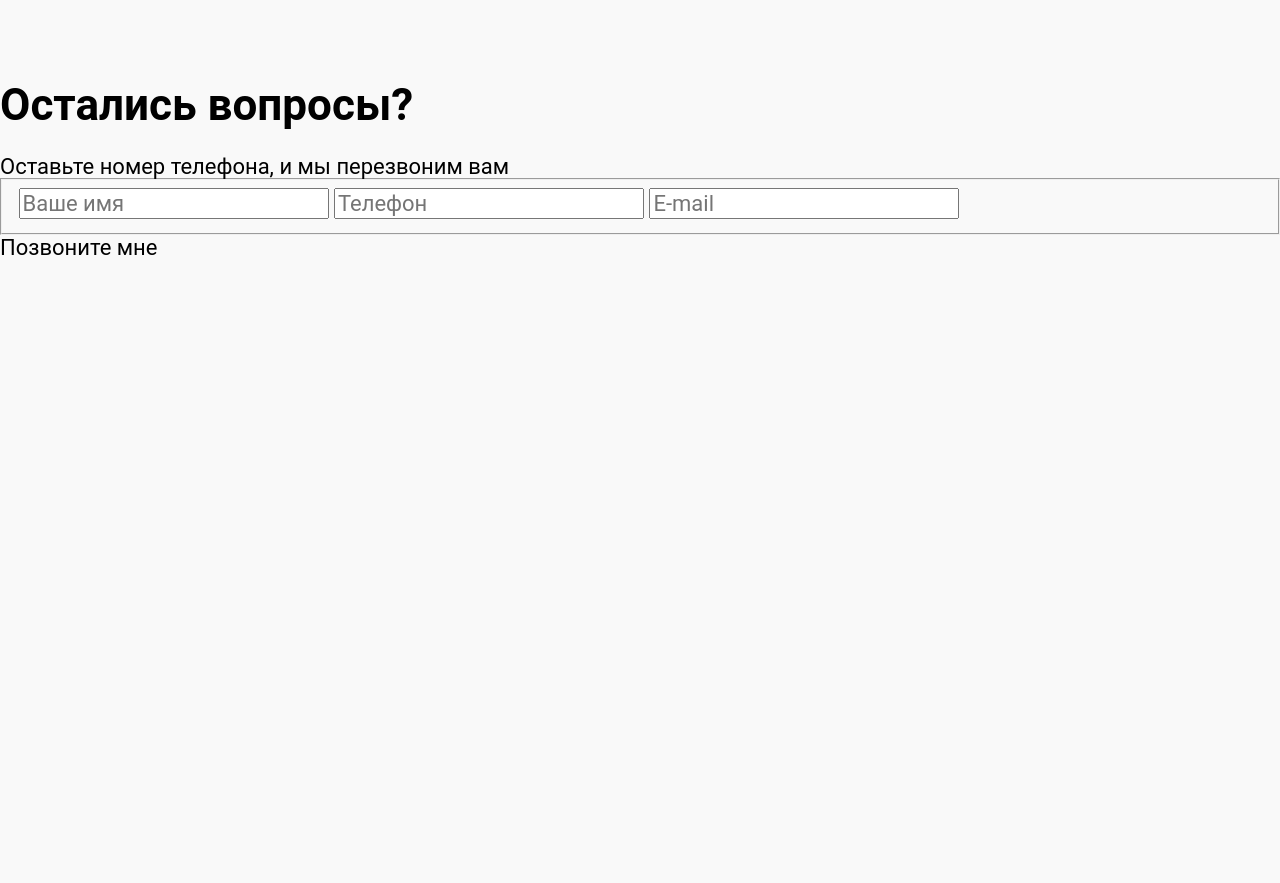
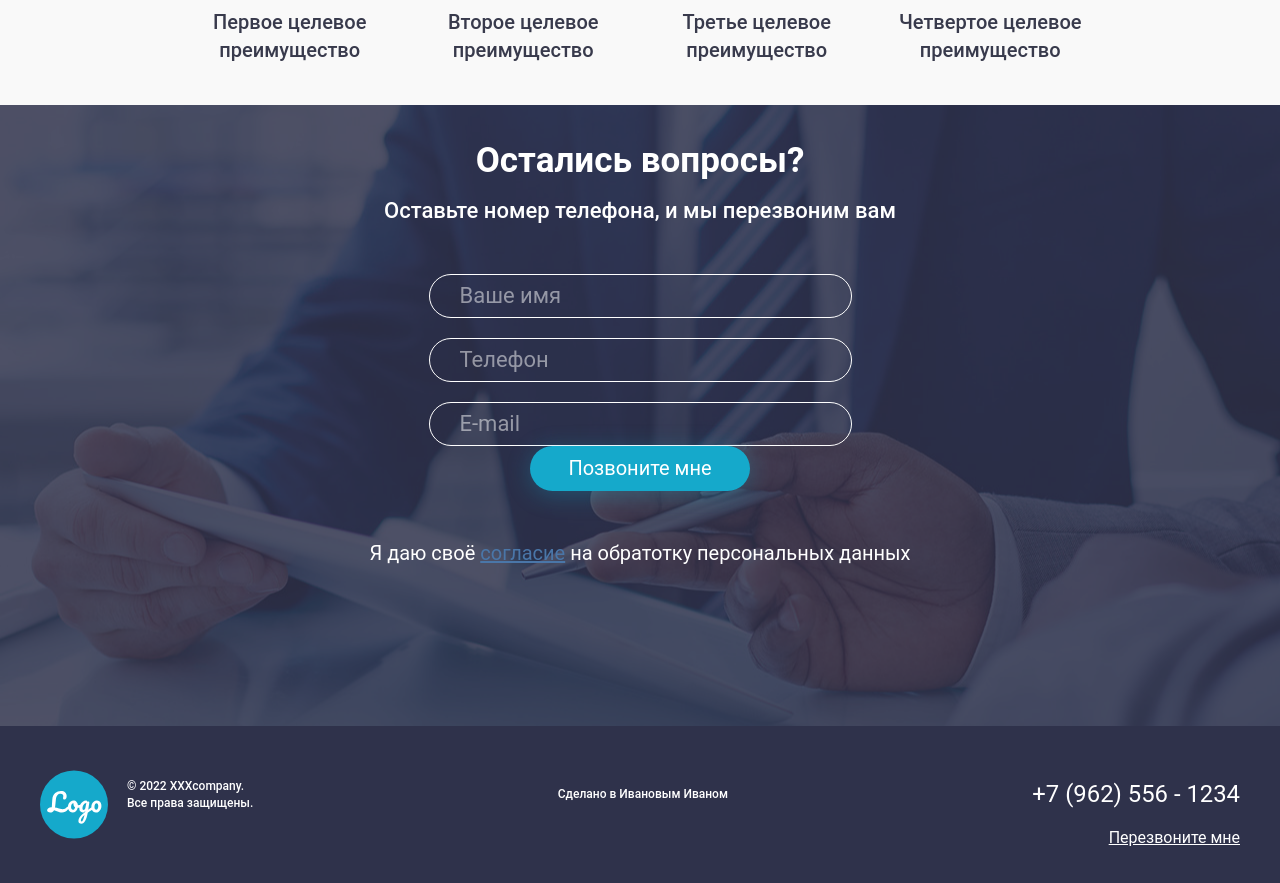
Before and after one commit to KozinaOlga/template_hometask, a plain HTML site: page index.html in a window 1280 px wide. Shown: the part 1143-2026 px from the top of the page. Before the commit the page ends 1438 px from the top, so only its background shows below. Drawn offline with Linux system fonts and the light colour scheme.

Commit message:
исправление ошибок

```diff
--- /dev/null
+++ b/css/footer.css
@@ -0,0 +1,59 @@
+.footer {
+    background-color: #2F324B;
+    max-width: 1600px;
+    margin: 0 auto;
+}
+
+.footer__logo {
+    margin-right: 19px;
+}
+
+.footer__container {
+    display: flex;
+    width: 1200px;
+}
+
+
+.footer__list {
+    display: flex;
+    justify-content: space-between;
+    align-items: center;
+    width: 1113px;
+    height: 68px;
+}
+
+.footer__item-text {
+    width: 127px;
+    font-weight: 500;
+    font-size: 12px;
+    line-height: 17px;
+    color: #fff;
+}
+
+.footer__item-text-width {
+    width: 171px;
+    font-weight: 500;
+    font-size: 12px;
+    line-height: 17px;
+    color: #fff;
+}
+
+.footer__navigation-column {
+    display: flex;
+    flex-direction: column;
+    align-items: flex-end;
+}
+
+.footer__phone {
+    font-weight: 400;
+    font-size: 23.85px;
+    line-height: 27.95px;
+    color: #fff;
+}
+
+.footer__btn {
+    font-size: 16px;
+    line-height: 18.75px;
+    color: #fff;
+    text-decoration: underline;
+}
--- a/css/present-two.css
+++ b/css/present-two.css
@@ -11,12 +11,14 @@
     line-height: 41.02px;
     text-align: center;
     width: 884px;
+    margin-bottom: 25px;
 }
 
 .present-two__par {
     font-weight: 500;
     line-height: 25.78px;
     text-align: center;
+    margin-bottom: 35px;
 }
 
 .present-two__par:after {
@@ -44,18 +46,19 @@
     line-height: 25.31px;
     text-align: center;
     width: 884px;
+    margin-bottom: 50px;
 }
 
 .present-two__circle {
     display: flex;
+    justify-content: center;
+    /* gap: 50px; */
     justify-content: space-around;
     /* counter-reset: list; */
     counter-reset: numbers;
     width: 934px;
-    border: 2px solid red;
     text-align: center;
-    height: 195px;
-
+    min-height: 195px;
 }
 
 .present-two__circle-color {
@@ -67,7 +70,6 @@
     height: 122px;
     border-radius: 50%
 }
-
 
 .present-two__circle-number::after {
     display: block;
@@ -83,19 +85,14 @@
     text-align: center;
 }
 
-
-
 .present-two__circle-text {
-    display: flex;
+    text-align: center;
     font-size: 20px;
     font-weight: 500;
-    line-height: 28.13px;
-    text-align: center;
+    line-height: 28px;
+    min-width: 196px;
     color: #383A4C;
-    align-items: flex-end;
     transform: translateY(100px);
-    width: 196px;
-    border: 3px solid green;
 }
 
 /* .present-two__circle-two:after {
--- a/css/questions.css
+++ b/css/questions.css
@@ -0,0 +1,79 @@
+.questions {
+    background-image: url(../img/background-two.png);
+    height: 621px;
+    background-position: center;
+    background-repeat: no-repeat;
+}
+
+.questions__container {
+    display: flex;
+    flex-direction: column;
+    align-items: center;
+}
+
+.questions__title {
+    font-weight: 700;
+    font-size: 35px;
+    line-height: 41.02px;
+    margin: 0;
+    margin-bottom: 17px;
+    color: #fff;
+}
+
+.questions__text {
+    font-size: 22px;
+    font-weight: 500;
+    line-height: 26px;
+    color: #fff;
+    margin-bottom: 50px;
+}
+
+.questions__callback {
+    display: flex;
+    flex-direction: column;
+    border: none;
+    gap: 20px;
+    padding: 0;
+}
+
+label.questions__lable {
+    background-color: transparent;
+}
+
+.questions__input {
+    width: 423px;
+    height: 44px;
+    border-radius: 50px;
+    line-height: 26px;
+    background-color: transparent;
+    border: 1.38px solid #fff
+}
+
+.questions__input::placeholder {
+    position: absolute;
+    left: 30px;
+    color: #FFFFFF80;
+    line-height: 26px;
+}
+
+.questions__btn {
+    min-width: 218px;
+    padding: 11px 38px;
+    background-color: #15A9CB;
+    box-shadow: 0px 4px 25px 0px #15A9CB4D;
+    border-radius: 50px;
+    font-size: 20px;
+    color: #fff;
+    margin-bottom: 50px;
+}
+
+.questions__container-agree {
+    font-size: 20px;
+    line-height: 24px;
+    color: #fff;
+}
+
+.questions__container-underline {
+    text-decoration: underline;
+    color: #4A76A8;
+}
--- a/css/style.css
+++ b/css/style.css
@@ -4,3 +4,4 @@
 @import "/css/present.css";
 @import "/css/present-two.css";
 @import "/css/questions.css";
+@import "/css/footer.css";
--- a/index.html
+++ b/index.html
@@ -75,32 +75,53 @@
         </section>
 
         <section class="questions">
-            <div class="container">
+            <div class="container questions__container">
                 <h1 class="questions__title">Остались вопросы?</h1>
                 <p class="questions__text">Оставьте номер телефона, и мы перезвоним вам</p>
 
                 <fieldset class="questions__callback">
-                    <label>
-                        <input type="text" name="text" placeholder="Ваше имя">
+                    <label class="questions__lable">
+                        <input class="questions__input" type="text" name="text" placeholder="Ваше имя">
                     </label>
 
-                    <label>
-                        <input type="tel" name="phone" pattern="\d" placeholder="Телефон">
+                    <label class="questions__lable">
+                        <input class="questions__input" type="tel" name="phone" pattern="\d" placeholder="Телефон">
                     </label>
 
-                    <label>
-                        <input type="text" name="mail" placeholder="E-mail">
+                    <label class="questions__lable">
+                        <input class="questions__input" type="text" name="mail" placeholder="E-mail">
                     </label>
                 </fieldset>
 
                 <button class="questions__btn">Позвоните мне</button>
 
+                <a href="#" class="questions__container-agree">Я даю своё <span class="questions__container-underline">согласие</span> на обратотку персональных данных</a>
+
             </div>
         </section>
 
+        <footer class="footer">
 
+            <section class="footer">
+                <div class="container footer__container">
 
+                    <img class="footer__logo" src="./img/logo.svg" alt="Логотип">
 
+                    <div class="footer__navigation">
+                        <div class=" footer__navigation-column">
+                            <ul class="footer__list">
+                                <li class="footer__item footer__item-text">© 2022 XXXcompany. Все права защищены.</li>
+                                <li class="footer__item footer__item-text-width">Сделано в Ивановым Иваном</li>
+                                <li class="footer__item">
+                                    <a class="footer__phone" href="tel:+79625561234">+7 (962) 556 - 1234</a>
+                                </li>
+                            </ul>
+                                <button class="footer__btn">Перезвоните мне</button>
+                        </div>
+                    </div>
+                </div>
+            </section>
+        </footer>
     </main>
 
 </body>
```
Also changed, not shown: img/background-two.png (added).
